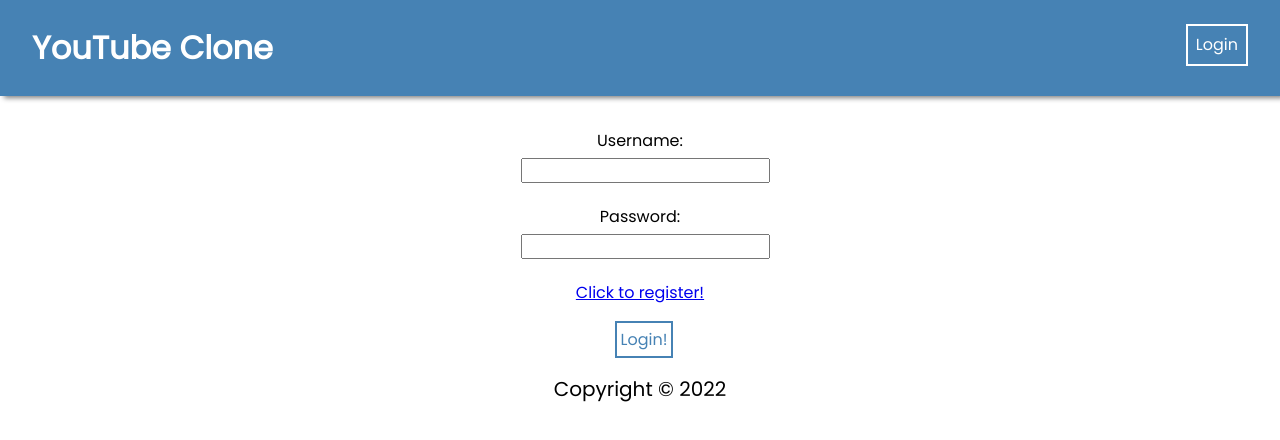
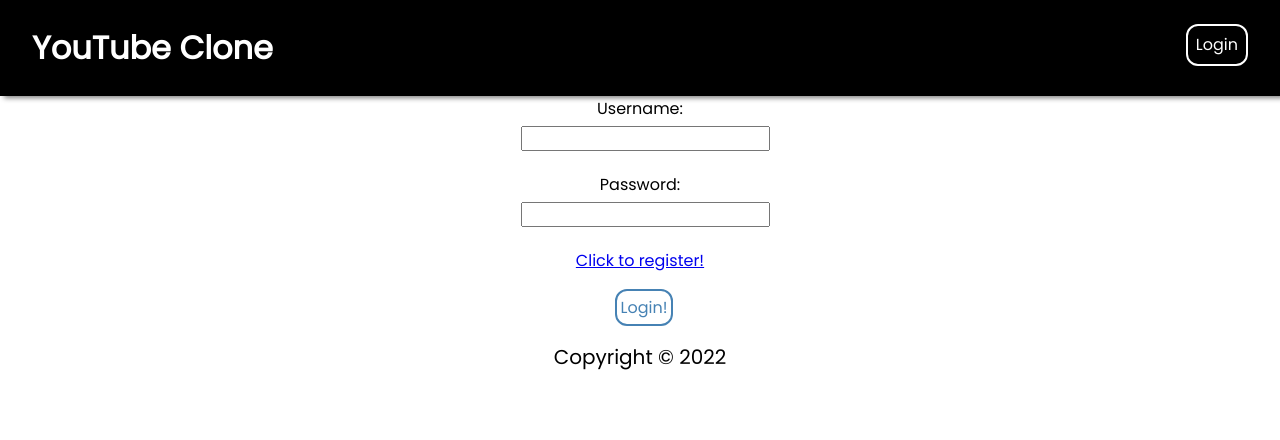
Before and after one commit to Mmeissner37/YouTubeClone, a React (Create React App) app in the folder frontend/: page /login in a window 1280 px wide. Shown: the top 440 px of the page. Built offline with nearby package versions, Linux system fonts and the light colour scheme.

Commit message:
Added Background Image

```diff
--- a/frontend/src/App.css
+++ b/frontend/src/App.css
@@ -26,6 +26,7 @@
   max-width: 100px;
   padding: 0.25rem 0.25rem;
   margin-left: 0.5rem;
+  border-radius: 0.75em;
 }
 
 button:hover {
@@ -61,6 +62,7 @@
 .commentlist {
   border: solid 2px;
   border-color: black;
+  background-color: rgb(231, 229, 229);
   padding: 1rem;
   text-align: left;
   margin-bottom: 5rem;
--- a/frontend/src/components/CommentForm/CommentForm.css
+++ b/frontend/src/components/CommentForm/CommentForm.css
@@ -2,6 +2,8 @@
     border: solid 2px;
     border-color: black;
     padding: 1.5rem;
+    background-color: rgb(231, 229, 229);
+
 }
 
 .form-box {
--- a/frontend/src/components/CommentList.jsx
+++ b/frontend/src/components/CommentList.jsx
@@ -28,8 +28,10 @@
     <div className="commentlist">
       {comment.map((comment) => (
         <ul key={comment.id}>
-          User: {comment.user.username}<br></br>
-          Comment: {comment.text}<br></br>
+          User: {comment.user.username}
+          <br></br>
+          Comment: {comment.text}
+          <br></br>
         </ul>
       ))}
     </div>
--- a/frontend/src/components/NavBar/NavBar.css
+++ b/frontend/src/components/NavBar/NavBar.css
@@ -9,10 +9,9 @@
 }
 
 .navBar {
-  background: steelblue;
+  background: black;
   box-shadow: 4px 2px 5px gray;
   color: white;
-  margin-bottom: 2rem;
   padding: 1.5rem 2rem;
 }
 
--- a/frontend/src/components/VideoPresenter.jsx
+++ b/frontend/src/components/VideoPresenter.jsx
@@ -5,7 +5,7 @@
 const VideoPresenter = ({video}) => {
     return (
     <div>
-        <img src={video.snippet.thumbnails.medium.url} height={video.snippet.thumbnails.medium.height} width={video.snippet.thumbnails.medium.width} alt=""/>
+        <img src={video.snippet.thumbnails.default.url} height={video.snippet.thumbnails.default.height} width={video.snippet.thumbnails.default.width} alt=""/>
         <h4>{video.snippet.title}</h4>
     </div> );
 }
--- a/frontend/src/pages/SearchPage/SearchPage.jsx
+++ b/frontend/src/pages/SearchPage/SearchPage.jsx
@@ -185,7 +185,9 @@
         }
     ]);
 
-    return (
+
+return (
+    <div className="mainpage">
         <div className="searchpage">
             <h3>Let's see some Videos!</h3>
             <Link to="/">Go Back</Link>
@@ -193,7 +195,7 @@
                 <VideoMapper videoArray={videos}/>
             </div>
         </div>
-
+    </div>
 
     )
 }
--- a/frontend/src/pages/VideoPage/VideoPage.css
+++ b/frontend/src/pages/VideoPage/VideoPage.css
@@ -6,3 +6,11 @@
     padding: 3rem 2rem;
     text-align: left;
 }
+
+.mainpage {
+    background-image: url("C:\Users\mpmei\devCodeCamp_all\YT-Clone2.0\desktop-1920x1080.jpg");
+    background-size: contain;
+    /* width: 100%;
+    height: 100%; */
+    background-repeat: no-repeat;
+}
--- a/frontend/src/pages/VideoPage/VideoPage.js
+++ b/frontend/src/pages/VideoPage/VideoPage.js
@@ -186,7 +186,7 @@
 
 
      return (
-        <div>
+        <div className="mainpage">
             <div>
                 <SearchBar />
             </div>
```
Also changed, not shown: 2 other files (tests, documents, lock files or other folders).
